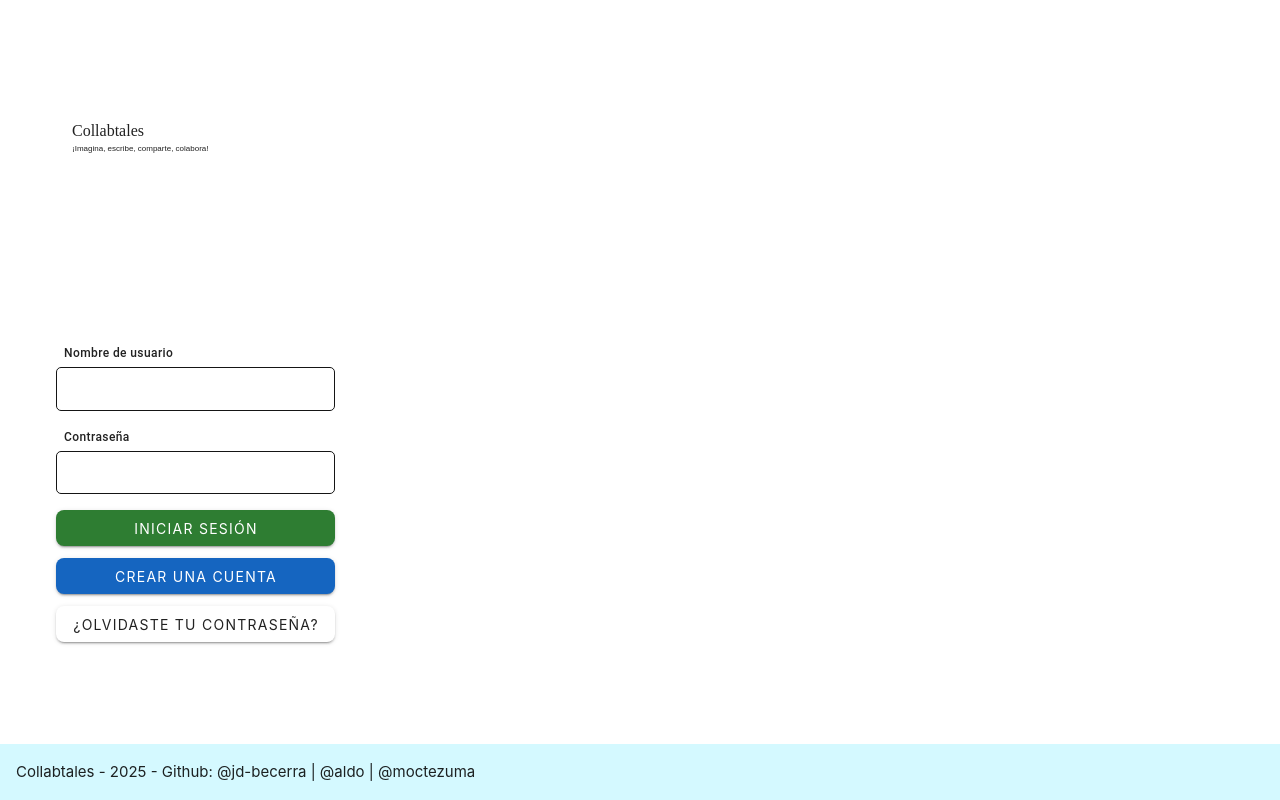
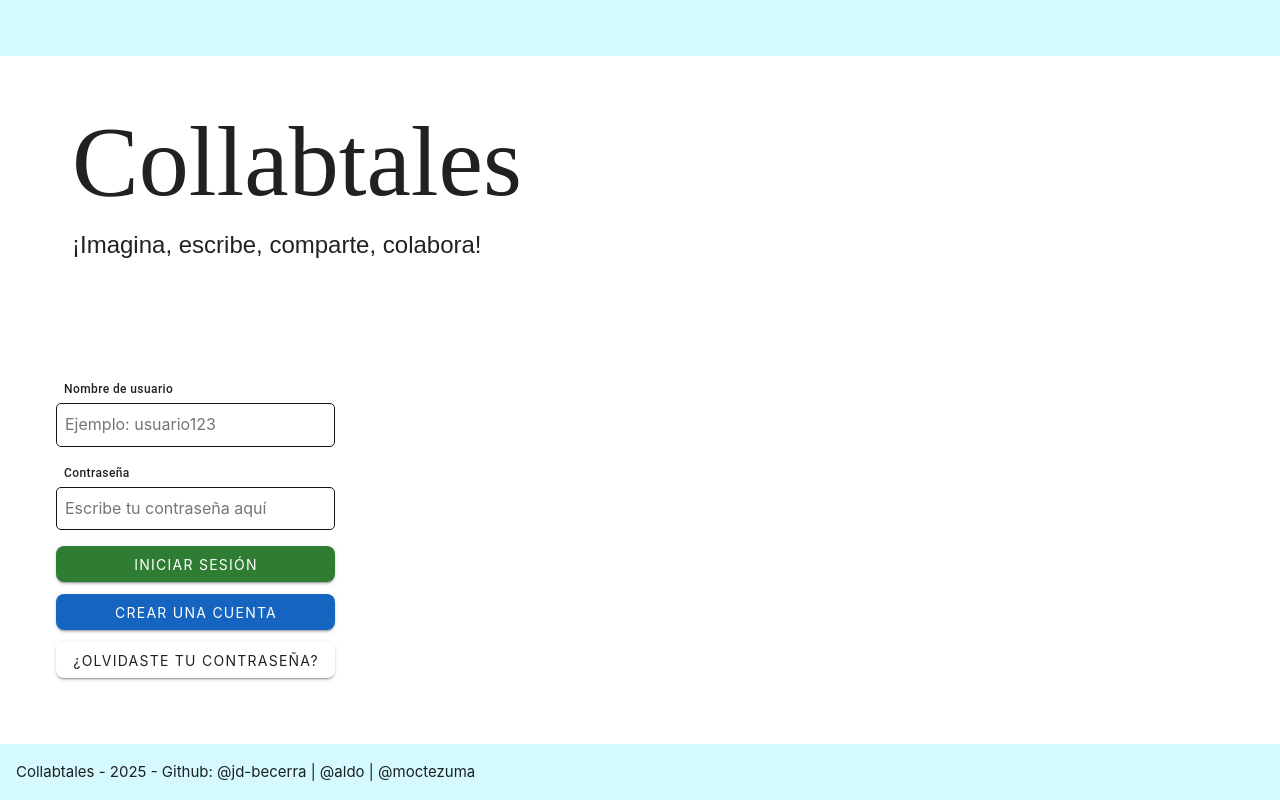
Before and after one commit to jd-becerra/collabtales, a Vue app: page / in a window 1280 px wide. Built offline with nearby package versions, Linux system fonts and the light colour scheme; no server answers.

Commit message:
Enhance validation error messages and HTTP response codes in user registration; improve input placeholders for better user guidance

```diff
--- a/src/assets/base.css
+++ b/src/assets/base.css
@@ -50,6 +50,7 @@
 
   --color-heading: var(--vt-c-text-light-1);
   --color-text: var(--vt-c-black);
+  --color-text-white: var(--vt-c-white);
 
   --color-error: var(--vt-c-red);
   --color-save: var(--vt-c-green);
--- a/src/components/BackgroundPadding.vue
+++ b/src/components/BackgroundPadding.vue
@@ -9,10 +9,14 @@ import '../assets/base.css'
 
 <style scoped>
 .background-wrapper {
-  background-color: var(--color-background);
+  background-color: var(--color-background-padding);
   width: 100%;
-  height: 10vh;
+  height: var(--background-padding-height);
   margin: 0;
   padding: 0;
+
+  position: fixed;
+  top: 0;
+  left: 0;
 }
 </style>
--- a/src/components/FormularioLogin.vue
+++ b/src/components/FormularioLogin.vue
@@ -4,6 +4,7 @@
       label="Nombre de usuario"
       v-model="loginData.nombre"
       type="text"
+      placeholder="Ejemplo: usuario123"
       outlined
       required
       class="custom-input"
@@ -12,6 +13,7 @@
       label="Contraseña"
       v-model="loginData.contrasena"
       type="password"
+      placeholder="Escribe tu contraseña aquí"
       outlined
       required
       class="custom-input"
--- a/src/components/FormularioRegistro.vue
+++ b/src/components/FormularioRegistro.vue
@@ -4,6 +4,7 @@
       label="Nombre de usuario  "
       v-model="registerData.nombre"
       type="text"
+      placeholder="Ejemplo: usuario123"
       outlined
       required
       class="custom-input"
@@ -12,14 +13,16 @@
       label="Correo"
       v-model="registerData.correo"
       type="email"
+      placeholder="Ejemplo: correo@gmail.com"
       outlined
       required
       class="custom-input"
     />
     <TextInputMd
-      label="Contraseña"
+      label="Contraseña (al menos 8 caracteres y un carácter especial)"
       v-model="registerData.contrasena"
       type="password"
+      placeholder="Escribe tu contraseña aquí"
       outlined
       required
       class="custom-input"
@@ -28,6 +31,7 @@
       label="Repite tu contraseña"
       v-model="registerData.repetir_contrasena"
       type="password"
+      placeholder="Asegúrate de que tus contraseñas coincidan"
       outlined
       required
       class="custom-input"
@@ -83,6 +87,18 @@ async function register() {
     return;
   }
 
+  if (registerData.value.contrasena !== registerData.value.repetir_contrasena) {
+    showPopup("Error", "Las contraseñas no coinciden.");
+    return;
+  }
+
+  // Validar que las contraseñas tengan al menos 8 caracteres (letras o numeros) y al menos un caracter especial
+  const passwordRegex = /^(?=.*[!@#$%^&*+]).{8,}$/;
+  if (!passwordRegex.test(registerData.value.contrasena)) {
+    showPopup("Error", "La contraseña debe tener al menos 8 caracteres y un carácter especial.");
+    return;
+  }
+
   loading.value = true;
   try {
     const response = await axios.post(`${PHP_URL}/php/crear_alumno.php`, registerData.value, {
@@ -93,10 +109,6 @@ async function register() {
       return;
     }
 
-    if (response.data.result === 'El usuario ya existe') {
-      showPopup("Error", `El usuario ya existe!`);
-      return;
-    }
     if (response.data.id_alumno) {
       localStorage.setItem('id_alumno', response.data.id_alumno);
       localStorage.setItem('token', response.data.token);
@@ -109,7 +121,7 @@ async function register() {
       showPopup("Error", `Error en el servidor, intente nuevamente.`);
     } else if (error.status === 400) {
       showPopup("Error", `Parametros incorrectos. Llena todos los campos correctamente.`);
-    } else if (error.status === 401) {
+    } else if (error.status === 409) {
       showPopup("Error", `Usuario o correo ya registrados.`);
     } else if (error.status === 429) {
       showPopup("Error", `Has excedido el límite de intentos permitido. Intenta más tarde.`);
--- a/src/components/TextInputMd.vue
+++ b/src/components/TextInputMd.vue
@@ -6,8 +6,12 @@
       :type="type"
       class="text-input"
       :value="modelValue"
+      :placeholder="placeholder"
       @input="$emit('update:modelValue', ($event.target as HTMLInputElement)?.value)"
     />
+    <small v-if="small" class="text-caption font-weight-medium mb-1">
+      {{ small }}
+    </small>
   </div>
 </template>
 
@@ -21,6 +25,8 @@ defineProps<{
   modelValue: string
   id?: string
   type?: string
+  placeholder?: string
+  small?: string
 }>()
 
 defineEmits(['update:modelValue'])
--- a/src/components/icons/LogoCollabtalesLg.vue
+++ b/src/components/icons/LogoCollabtalesLg.vue
@@ -16,10 +16,14 @@ import '../../assets/base.css'
 <style scoped>
 .logo-collabtales {
   font-family: 'Lucida Handwriting', 'cursive';
-  font-size: 1rem;
+  font-size: 6.25rem;
+  padding: 0;
+  margin: 0; /* Reduce space below logo */
 }
 .slogan-collabtales {
   font-family: 'Kameron', sans-serif;
-  font-size: 0.5rem;
+  font-size: 1.5rem;
+  padding: 0;
+  margin-top: -1rem; /* Remove extra space above slogan */
 }
 </style>
--- a/src/views/InicioSesionView.vue
+++ b/src/views/InicioSesionView.vue
@@ -1,4 +1,5 @@
 <template>
+  <BackgroundPadding />
   <v-container class="full-width fill-height">
     <LogoCollabtalesLg />
 
@@ -28,6 +29,7 @@ import FormularioRegistro from '@/components/FormularioRegistro.vue';
 import FormularioLogin from '@/components/FormularioLogin.vue';
 import LogoCollabtalesLg from '@/components/icons/LogoCollabtalesLg.vue';
 import FormularioRestaurar from '@/components/FormularioRestaurar.vue';
+import BackgroundPadding from '@/components/BackgroundPadding.vue';
 
 const showRegister = ref(false);
 const showLogin = ref(true);
```
Also changed, not shown: src/components/BotonAzul.vue (added, +22 -0 lines), 1 other file (tests, documents, lock files or other folders).
